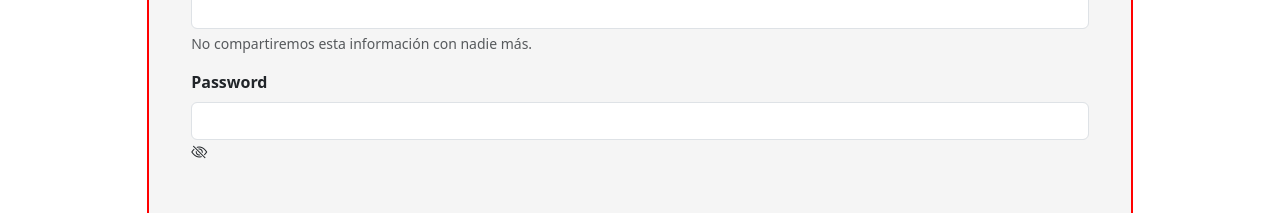
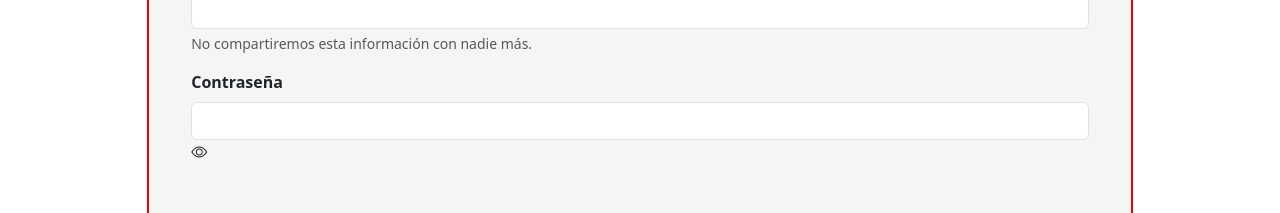
Before and after one commit to tobiasvera17/Bootcamp-React-Roshka, a React (Vite) app in the folder semana 3/Practica 19 - Donacion de Sangre con Mapa React/donacion-sangre/: page /login in a window 1280 px wide. Shown: the part 356-569 px from the top of the page. Built offline with nearby package versions, Linux system fonts and the light colour scheme.

Commit message:
cambio toggle de contraseña

```diff
--- a/semana 3/Practica 19 - Donacion de Sangre con Mapa React/donacion-sangre/src/Login.jsx
+++ b/semana 3/Practica 19 - Donacion de Sangre con Mapa React/donacion-sangre/src/Login.jsx
@@ -6,32 +6,23 @@ const Login = () => {
   const navigate = useNavigate();
   const [password, setPassword] = useState("");
   const [email, setEmail] = useState("");
-
-  const togglePasswordfunction = (event) => {
-    const togglePassword = event.target;
-
-    const type =
-      password.getAttribute("type") === "password" ? "text" : "password";
-
-    password.setAttribute("type", type);
-    togglePassword.classList.toggle("bi-eye");
-  };
+  const [togglePassword, setTogglePassword] = useState(false);
 
   const login = (event) => {
     event.preventDefault();
 
-    if (!(/\w+@\w+/).test(email.value)) {
+    if (!((/\w+@\w+/).test(email))) {
       return alert("Por favor ingrese su email correctamente.");
     }
 
-    if (password.value == "") {
+    if (password == "") {
       return alert("Por favor ingrese su contraseña.");
     }
 
     axios
       .post("http://192.168.16.90:8000/api/login/", {
-        email: email.value,
-        password: password.value,
+        email: email,
+        password: password,
       })
       .then((response) => {
         if (response.data.status == true) {
@@ -75,30 +66,32 @@ const Login = () => {
                 className="form-control"
                 id="user-email"
                 aria-describedby="emailHelp"
-                onChange={(e) => setEmail(e.target)}
+                onChange={(e) => setEmail(e.target.value)}
                 required
               />
               <div id="emailHelp" className="form-text fw-normal">
                 No compartiremos esta información con nadie más.
               </div>
             </div>
+
             <div className="mb-3">
               <label htmlFor="user-password" className="form-label">
-                Password
+                Contraseña
               </label>
               <input
-                type="password"
+                type={togglePassword ? "text" : "password"}
                 id="user-password"
                 className="form-control"
-                onChange={(e) => setPassword(e.target)}
+                onChange={(e) => setPassword(e.target.value)}
                 required
               />
               <i
-                className="bi bi-eye-slash"
+                className={togglePassword ? "bi bi-eye-slash" : "bi-eye"}
                 id="togglePassword"
-                onClick={(e) => togglePasswordfunction(e)}
+                onClick={() => setTogglePassword(!togglePassword)}
               ></i>
             </div>
+
             <div className="mt-5 d-flex flex-column align-items-center justify-content-center">
               <button
                 type="submit"
```
